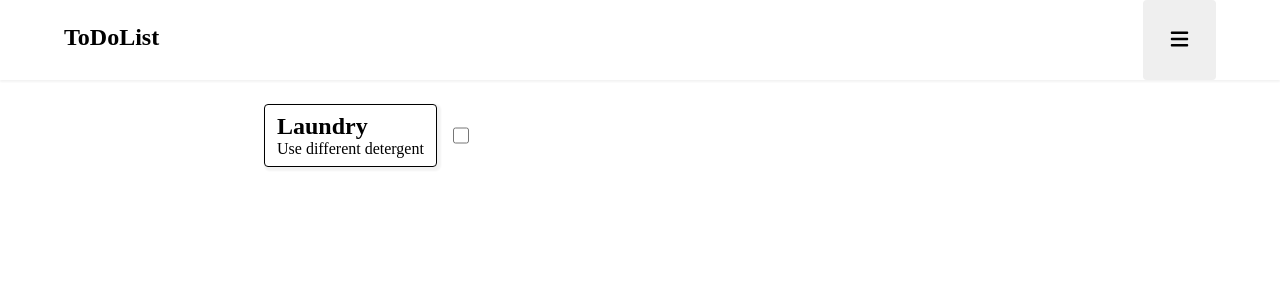
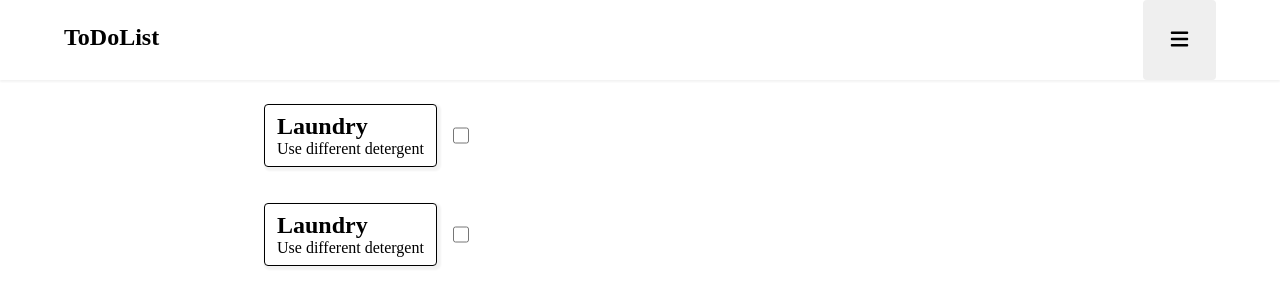
Before and after one commit to awesome590/todo, a React (Vite) app: page / in a window 1280 px wide. Shown: the top 306 px of the page. Built offline with nearby package versions, Linux system fonts and the light colour scheme.

Commit message:
added second placeholder card, made home column, updated list container padding

```diff
--- a/index.html
+++ b/index.html
@@ -4,7 +4,7 @@
     <meta charset="UTF-8" />
     <link rel="icon" type="image/svg+xml" href="/vite.svg" />
     <meta name="viewport" content="width=device-width, initial-scale=1.0" />
-    <title>todo</title>
+    <title>ToDoList</title>
   </head>
   <body>
     <div id="root"></div>
--- a/src/index.css
+++ b/src/index.css
@@ -29,6 +29,7 @@ button:hover {
   width: 100%;
   max-width: 1200px;
   display: flex;
+  flex-direction: column;
 }
 /*
 Navigation Bar
@@ -62,7 +63,7 @@ List Card
   display: flex;
   flex-direction: column;
   align-items: flex-start;
-  padding: 24px;
+  padding: 24px 24px 12px 24px;
 }
 .card {
   display: flex;
--- a/src/pages/Home.jsx
+++ b/src/pages/Home.jsx
@@ -5,6 +5,7 @@ function Home() {
     return (
         <div className="home">
             <ListCard/>
+            <ListCard/>
         </div>
     )
 }
```
